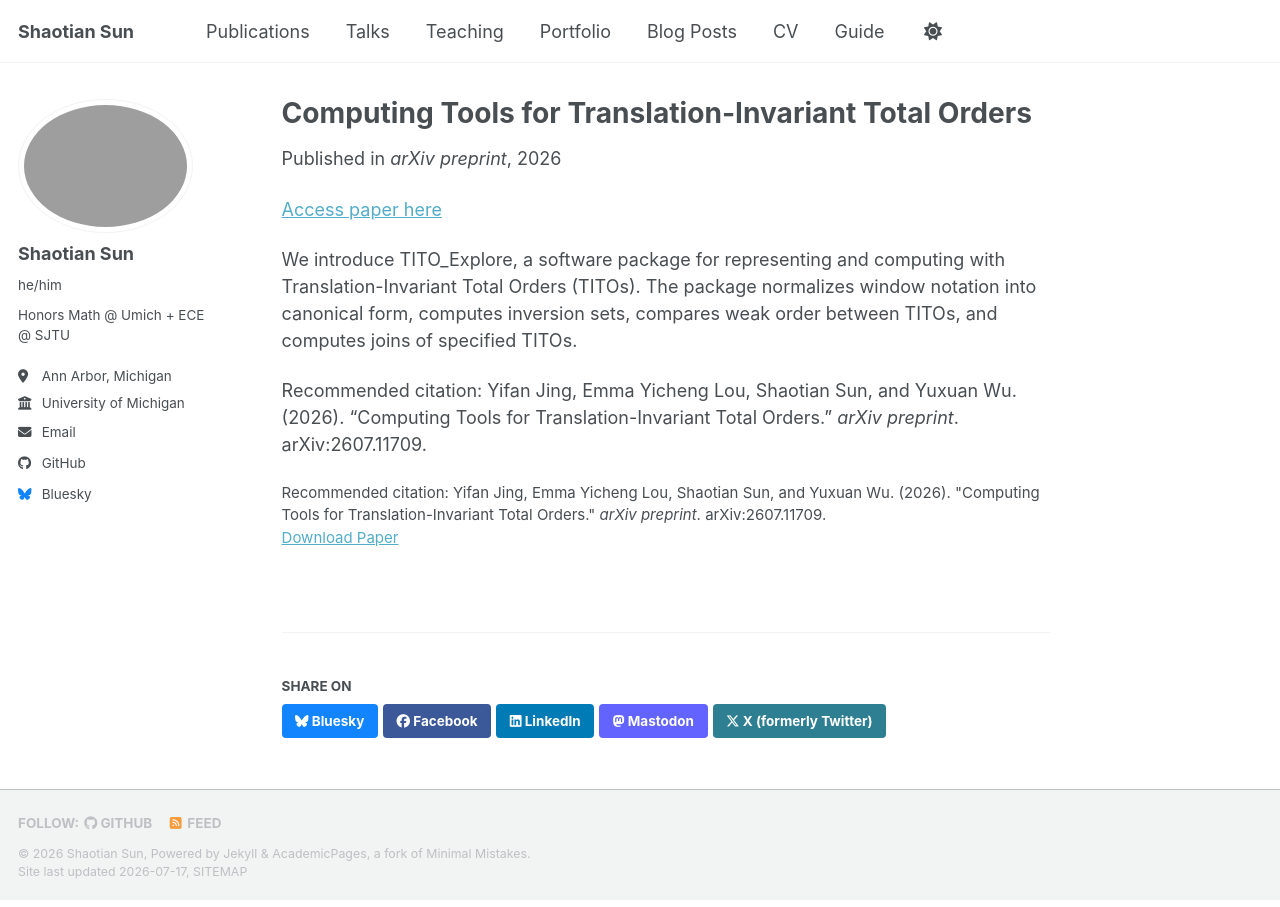
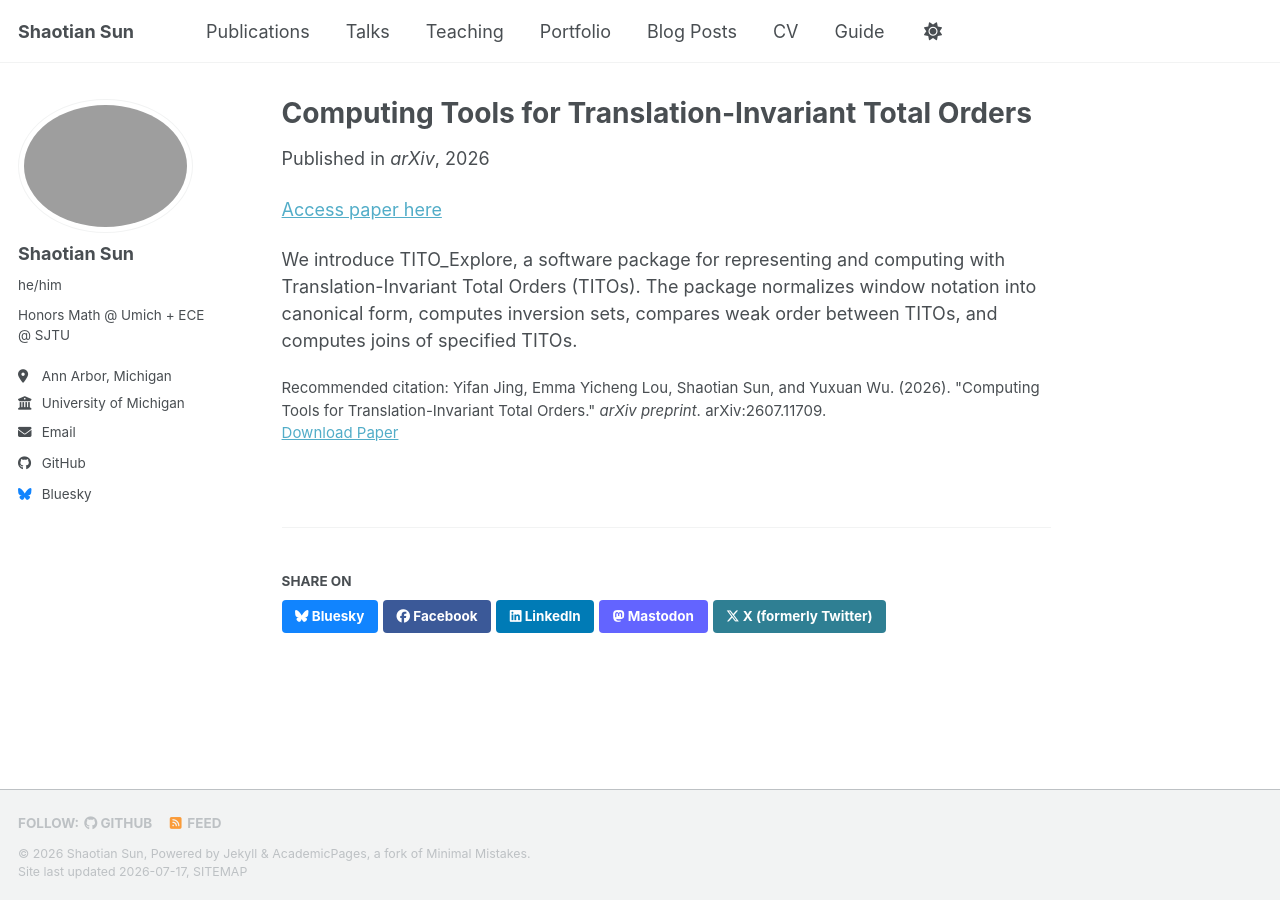
Before and after one commit to Shaotian-Sun/shaotian-sun.github.io, a Jekyll site: the page built from _publications/2026-07-13-computing-tools-for-translation-invariant-total-orders.md, in a window 1280 px wide. Built offline with Jekyll 4.4.1, drawn with Linux system fonts in a browser that asks for light colours; a style sheet for code colours, icons or effects is not loaded.

Commit message:
rephrase it as preprint

```diff
--- a/_publications/2026-07-13-computing-tools-for-translation-invariant-total-orders.md
+++ b/_publications/2026-07-13-computing-tools-for-translation-invariant-total-orders.md
@@ -1,11 +1,11 @@
 ---
 title: "Computing Tools for Translation-Invariant Total Orders"
-collection: publications
+collection: preprints
 category: manuscripts
 permalink: /publication/2026-07-13-computing-tools-for-translation-invariant-total-orders
 excerpt: "We introduce TITO_Explore, a software package for representing and computing with Translation-Invariant Total Orders."
 date: 2026-07-13
-venue: "arXiv preprint"
+venue: "arXiv"
 paperurl: "https://arxiv.org/abs/2607.11709"
 citation: "Yifan Jing, Emma Yicheng Lou, Shaotian Sun, and Yuxuan Wu. (2026). &quot;Computing Tools for Translation-Invariant Total Orders.&quot; <i>arXiv preprint</i>. arXiv:2607.11709."
 ---
@@ -13,5 +13,3 @@
 <a href="https://arxiv.org/abs/2607.11709">Access paper here</a>
 
 We introduce TITO_Explore, a software package for representing and computing with Translation-Invariant Total Orders (TITOs). The package normalizes window notation into canonical form, computes inversion sets, compares weak order between TITOs, and computes joins of specified TITOs.
-
-Recommended citation: Yifan Jing, Emma Yicheng Lou, Shaotian Sun, and Yuxuan Wu. (2026). "Computing Tools for Translation-Invariant Total Orders." <i>arXiv preprint</i>. arXiv:2607.11709.
```
